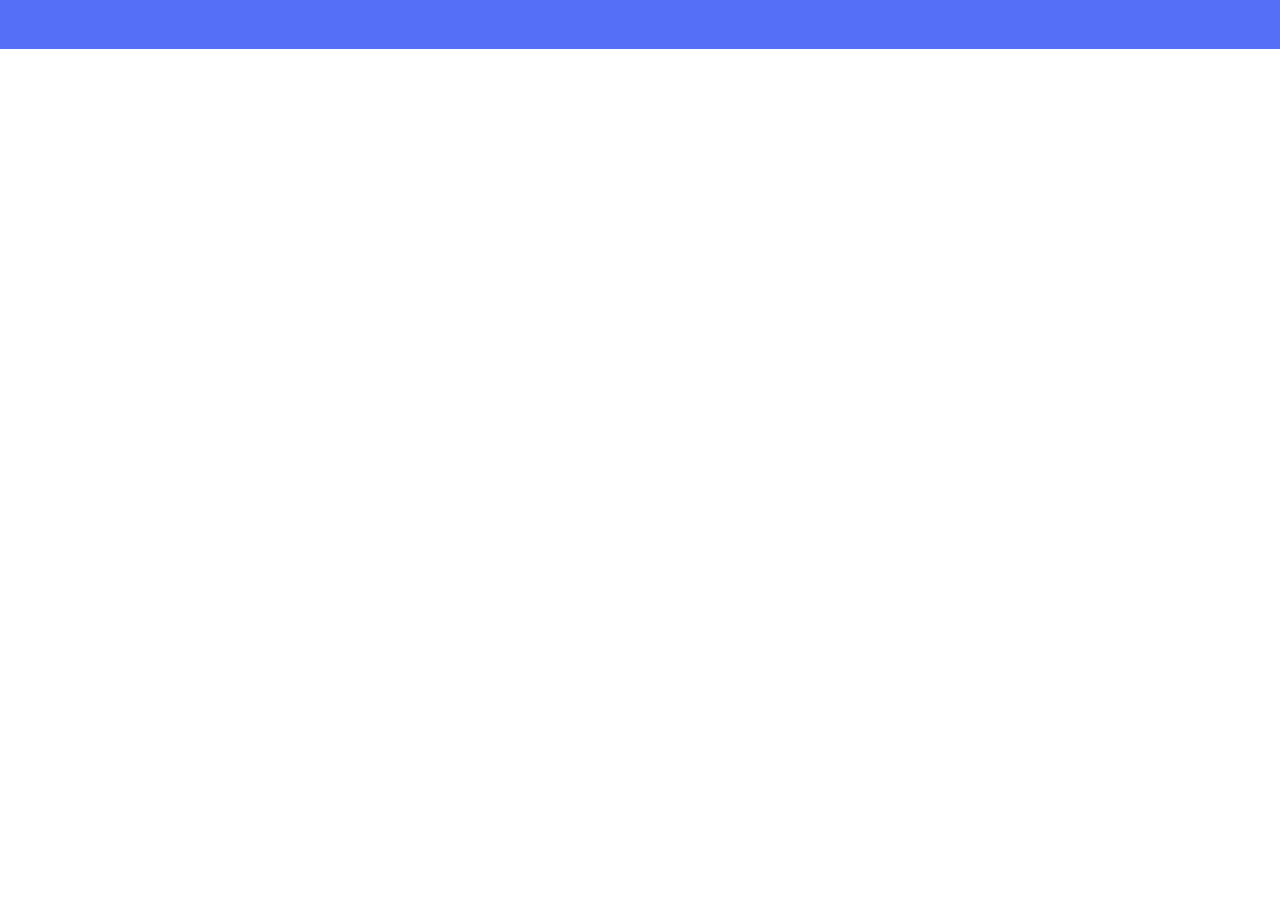
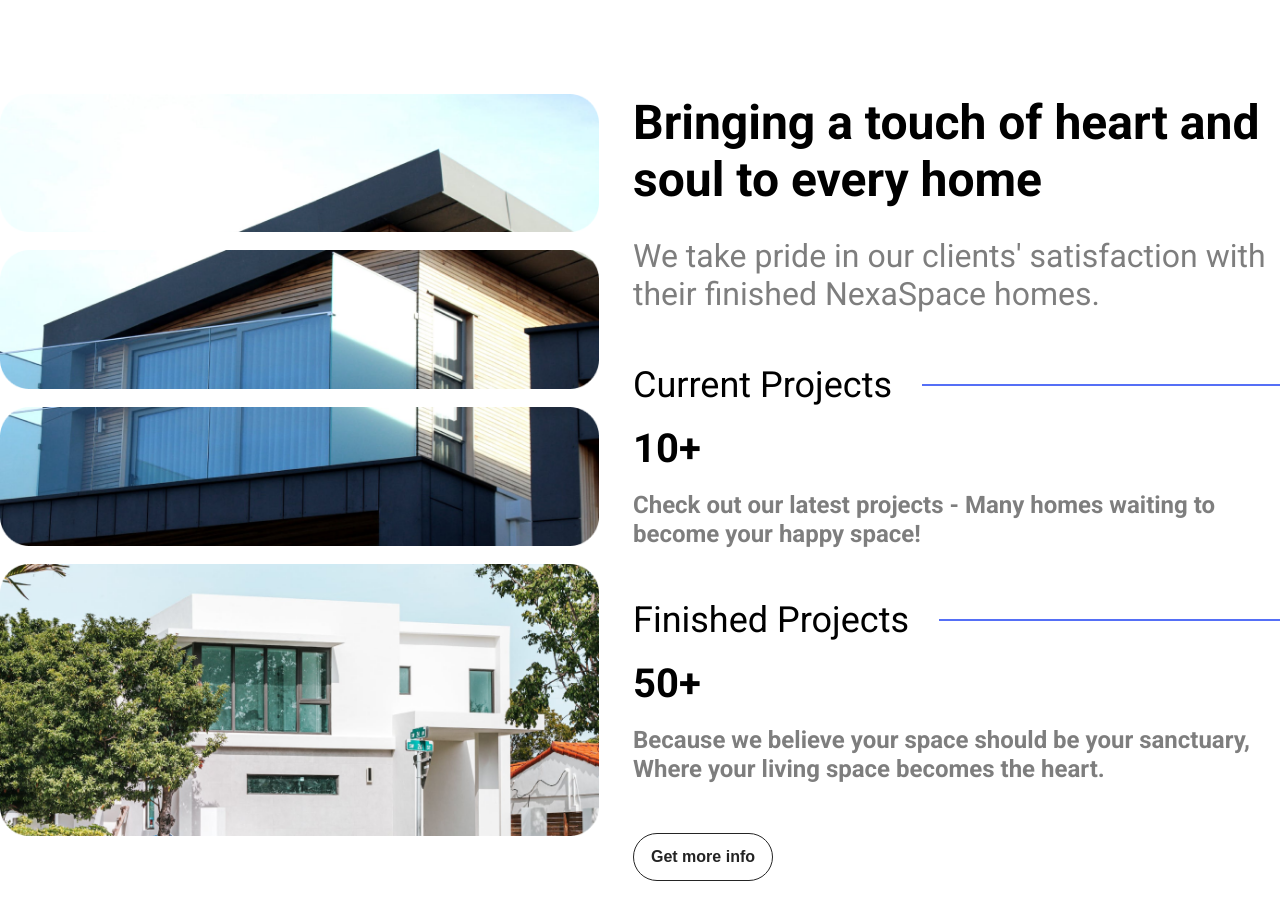
Before and after one commit to JCodeLabs/NexaSpace, a plain HTML site: page index.html in a window 1280 px wide. Shown: the part 1190-2110 px from the top of the page. Drawn offline with nearby package versions, Linux system fonts and the light colour scheme.

Commit message:
Crea la seccion about con sus estilos

```diff
--- a/assets/css/styles.css
+++ b/assets/css/styles.css
@@ -8,6 +8,7 @@
 
   --primary--font-family: "Roboto", sans-serif;
 }
+
 
 /* ============ Global reset styles ============ */
 html{
@@ -28,7 +29,7 @@ html{
 body{
   min-height: 500vh;
   font-size: 1.6rem;
-  line-height: 1.5;
+  line-height: 1.2;
 }
 
 img{
@@ -84,6 +85,14 @@ small{
 }
 
 /* ============ utilities styles ============ */
+.mb-4{
+  margin-bottom: 4rem;
+}
+
+.w-269{
+  width: 26.9rem;
+}
+
 section{
   min-width: 100%;
   min-height: 100vh;
@@ -93,11 +102,9 @@ section{
 }
 
 
-
 /* ============ header styles ============ */
 header {
   position: fixed;
-  z-index: 999;
   top: 0;
   left: 0;
   width: 100%;
@@ -106,6 +113,7 @@ header {
   align-items: center;
   padding: 2rem 10rem;
   border-bottom: .1rem rgba(0, 0, 0, 0) solid;
+  z-index: 999;
   transition: all .5s ease-in-out;
 }
 
@@ -176,22 +184,22 @@ header.sticky{
 
 /* Contact us button */
 .btn-2{
+  display: inline-flex;
+  justify-content: center;
   align-items: center;
+  height: 4.8rem;
+  width: 14rem;
+  padding: 0 1.7rem;
   background-color: var(--accent);
+  color: #fff;
   border: none;
   /* border: .2rem solid #06f; */
   border-radius: 3.2rem;
-  color: #fff;
   cursor: pointer;
-  display: inline-flex;
   fill: #000;
   font-size: 1.6rem;
   font-weight: 600;
-  height: 4.8rem;
-  justify-content: center;
   line-height: 2.4rem;
-  width: 14rem;
-  padding: 0 1.7rem;
   text-align: center;
   transition: all 0.3s ease-in-out;
   user-select: none;
@@ -215,8 +223,8 @@ header.sticky{
 .hero-page{
   display: flex;
   flex-direction: column;
+  align-items: center;
   margin-top: 10rem;
-  align-items: center;
   text-align: center;
 }
 
@@ -227,13 +235,13 @@ header.sticky{
 }
 
 #hero-slogan{
+  align-self: center;
   font-size: 1.6rem;
   font-weight: 300;
   border: .1rem solid var(--black);
   border-radius: 3.2rem;
   padding: 1.6rem 1.8rem;
   margin: 2.4rem 0;
-  align-self: center;
 }
 
 #hero-title{
@@ -244,8 +252,8 @@ header.sticky{
 }
 
 #hero-description{
+  width: 121.7rem;
   font-size: 2rem;
-  width: 121.7rem;
   font-weight: 300;
 }
 
@@ -281,14 +289,82 @@ header.sticky{
 .collab{
   width: 100%;
   height: 18.6rem;
-  background-color: var(--accent);
   display: flex;
+  justify-content: center;
   gap: 17rem;
   align-items: center;
-  justify-content: center;
+  background-color: var(--accent);
   margin-top: 4rem;
 }
 
 .simpleParallax{
   border-radius: 3.2rem;
 }
+
+
+/* ============ about section styles ============ */
+.about{
+  display: flex;
+  justify-content: center;
+  gap: 3.4rem;
+  margin-top: 10rem;
+}
+
+.about-imgs{
+  display: flex;
+  flex-direction: column;
+  gap: 1.8rem;
+  font-size: 3.2rem;
+}
+
+.about-headlines{
+  display: flex;
+  flex-direction: column;
+  /* margin-top: 6rem; */
+}
+
+.about-headlines h2{
+  font-size: 4.8rem;
+  width: 64.1rem;
+  margin-bottom: 2.8rem;
+}
+
+.about-headlines p{
+  font-size: 3.2rem;
+  width: 64.7rem;
+  opacity: .5;
+  margin-bottom: 5rem;
+}
+
+.about-projects{
+  display: flex;
+  flex-direction: column;
+  gap: 1.8rem;
+}
+
+.about-projects div{
+  display: flex;
+  align-items: center;
+  gap: 3rem;
+}
+
+.about-projects div h4{
+  font-size: 3.6rem;
+  font-weight: 400;
+}
+
+.about-projects div hr{
+  flex-grow: 1;
+  border: .1rem solid var(--accent);
+}
+
+.about-projects h5{
+  font-size: 4rem;
+  font-weight: 600;
+}
+
+.about-projects p{
+  font-size: 2.4rem;
+  font-weight: 600;
+  opacity: .5;
+}
--- a/index.html
+++ b/index.html
@@ -106,12 +106,76 @@
 
       <!-- collaborated brands -->
       <div class="collab">
-        <img src="assets/img/logos/logo-1.png" alt="business logo">
-        <img src="assets/img/logos/logo-2.png" alt="business logo">
-        <img src="assets/img/logos/logo-3.png" alt="business logo">
-        <img src="assets/img/logos/logo-4.png" alt="business logo">
-        <img src="assets/img/logos/logo-5.png" alt="business logo">
+        <img src="assets/img/logos/logo-1.png" alt="business logo" />
+        <img src="assets/img/logos/logo-2.png" alt="business logo" />
+        <img src="assets/img/logos/logo-3.png" alt="business logo" />
+        <img src="assets/img/logos/logo-4.png" alt="business logo" />
+        <img src="assets/img/logos/logo-5.png" alt="business logo" />
       </div>
+
+      <section class="about" id="about">
+        <div class="about-imgs">
+          <img
+            src="assets/img/about-1.png"
+            alt="Fraction 1 of 4"
+            class="about-img"
+          />
+          <img
+            src="assets/img/about-2.png"
+            alt="Fraction 2 of 4"
+            class="about-img"
+          />
+          <img
+            src="assets/img/about-3.png"
+            alt="Fraction 3 of 4"
+            class="about-img"
+          />
+          <img
+            src="assets/img/about-4.png"
+            alt="Fraction 4 of 4"
+            class="about-img"
+          />
+        </div>
+        <div class="about-headlines">
+          <h2>Bringing a touch of heart and soul to every home</h2>
+          <p>
+            We take pride in our clients' satisfaction with their finished
+            NexaSpace homes.
+          </p>
+          <!-- current projects -->
+          <div class="about-projects">
+            <div>
+              <h4>Current Projects</h4>
+              <hr />
+            </div>
+            <h5>10+</h5>
+            <p>
+              Check out our latest projects - Many homes waiting to become your
+              happy space!
+            </p>
+          </div>
+          <!-- finished projects -->
+          <div class="about-projects">
+            <div>
+              <h4>Finished Projects</h4>
+              <hr />
+            </div>
+            <h5>50+</h5>
+            <p class="mb-4">
+              Because we believe your space should be your sanctuary, Where your
+              living space becomes the heart.
+            </p>
+          </div>
+
+          <button
+            type="button"
+            class="btn-2 btn-transparent w-269"
+            onclick="window.location.href='contact.html'"
+          >
+            Get more info
+          </button>
+        </div>
+      </section>
     </main>
 
     <!-- parallax effect -->
```
